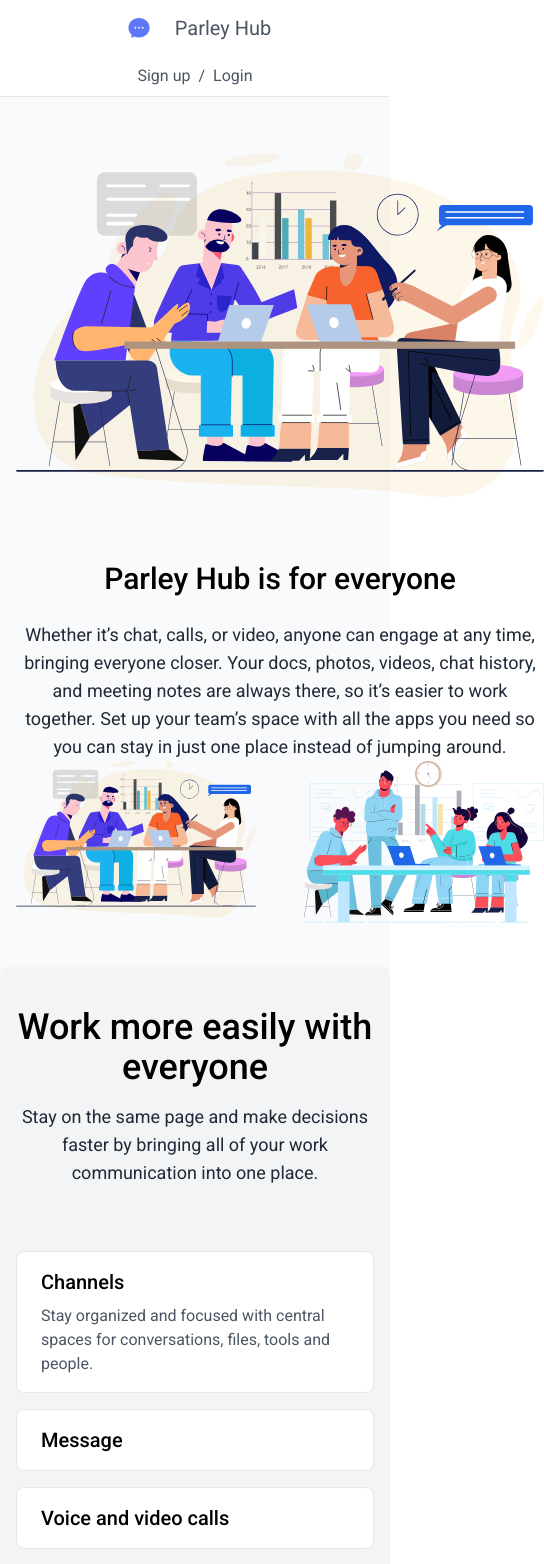
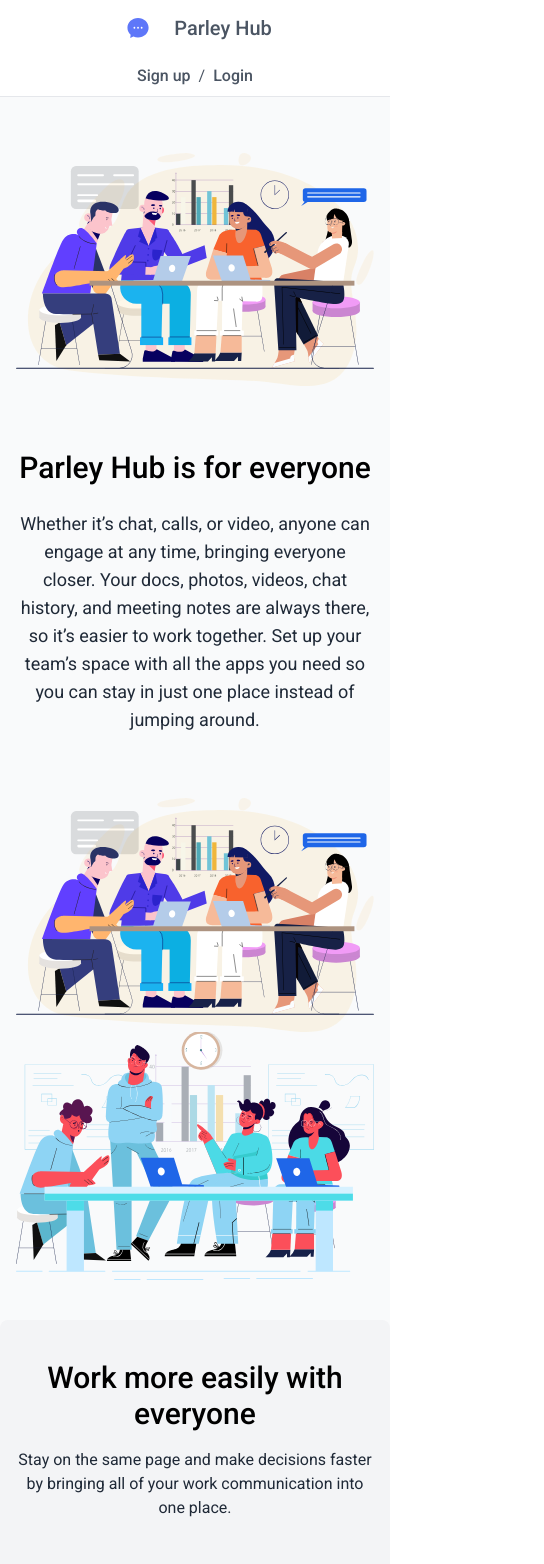
Before and after one commit to ParleyHub/Apollo, a Next.js app: page / in a window 390 px wide. Shown: the top 1564 px of the page, 544 px wide, since content can reach past the window. Built offline with nearby package versions, Linux system fonts and the light colour scheme.

Commit message:
feat: update responsive

```diff
--- a/src/components/footer/footer.tsx
+++ b/src/components/footer/footer.tsx
@@ -1,7 +1,7 @@
 import { ReactElement } from 'react';
 
 const FooterComponent = (): ReactElement => (
-  <footer className="py-4 text-center text-black">
+  <footer className="py-4 text-center text-white bg-primary-600">
     <span>©2021 Parley Hub. All rights reserved</span>
   </footer>
 );
--- a/src/components/header/header.tsx
+++ b/src/components/header/header.tsx
@@ -11,17 +11,19 @@ interface IHeaderProps {
 const HeaderGuessComponent = () => {
   const router = useRouter();
 
+  console.log('router', router);
+
   return (
     <div className="container flex justify-between items-center flex-col md:flex-row">
       <Link href="/">
         <a className="flex items-center mb-4 md:mb-0">
           <img src="/assets/images/logo.svg" alt="" className="w-10 mr-4" />
 
-          <h1 className="text-xl text-gray-600">Parley Hub</h1>
+          <h1 className="text-xl text-gray-600 font-medium">Parley Hub</h1>
         </a>
       </Link>
 
-      <nav className="text-gray-600 hidden md:flex">
+      <nav className="text-gray-600 hidden md:flex font-medium">
         <a href="#" className="mx-4 hover:underline">
           Product
         </a>
@@ -33,7 +35,9 @@ const HeaderGuessComponent = () => {
 
       <div className="flex">
         <span
-          className="text-gray-600 cursor-pointer hover:underline"
+          className={`text-gray-600 cursor-pointer hover:underline font-medium ${
+            router.pathname === '/auth/sign-up' ? 'text-primary-600' : ''
+          }`}
           onClick={() => router.push('/auth/sign-up')}
         >
           Sign up
@@ -42,7 +46,9 @@ const HeaderGuessComponent = () => {
         <span className="text-gray-600 mx-2">/</span>
 
         <span
-          className="text-gray-600 cursor-pointer hover:underline"
+          className={`text-gray-600 cursor-pointer hover:underline font-medium ${
+            router.pathname === '/auth/sign-in' ? 'text-primary-600' : ''
+          }`}
           onClick={() => router.push('/auth/sign-in')}
         >
           Login
--- a/src/pages/index.tsx
+++ b/src/pages/index.tsx
@@ -16,8 +16,8 @@ const HomeTemplate = (): ReactElement => {
     <>
       <div className="py-10 md:py-20">
         <div className="container text-center">
-          <div className="grid grid-cols-12 gap-12 lg:gap-24">
-            <div className="col-span-12 lg:col-span-8 lg:col-start-3">
+          <div className="md:grid md:grid-cols-12 md:gap-12 lg:gap-24 mb-16">
+            <div className="lg:col-span-8 lg:col-start-3">
               <div className="mb-16">
                 <Image
                   src={image04}
@@ -42,8 +42,8 @@ const HomeTemplate = (): ReactElement => {
             </div>
           </div>
 
-          <div className="grid grid-cols-12 gap-12">
-            <div className="col-span-6">
+          <div className="grid grid-cols-12 md:gap-12 lg:gap-24">
+            <div className="col-span-12 md:col-span-6">
               <Image
                 src={image04}
                 alt="Image 04"
@@ -52,7 +52,7 @@ const HomeTemplate = (): ReactElement => {
               />
             </div>
 
-            <div className="col-span-6">
+            <div className="col-span-12 md:col-span-6">
               <Image
                 src={image05}
                 alt="Image 05"
@@ -68,11 +68,11 @@ const HomeTemplate = (): ReactElement => {
         <div className="container">
           <div className="md:grid md:grid-cols-12 md:gap-4 mb-16">
             <div className="md:col-span-8 md:col-start-3 text-center">
-              <h2 className="text-4xl lg:text-4xl mb-4 text-navy-300 font-medium">
+              <h2 className="text-3xl lg:text-4xl mb-4 text-navy-300 font-medium">
                 Work more easily with everyone
               </h2>
 
-              <p className="text-lg lg:text-2xl text-gray-800">
+              <p className="text-base lg:text-2xl text-gray-800">
                 Stay on the same page and make decisions faster by bringing all
                 of your work communication into one place.
               </p>
@@ -127,8 +127,8 @@ const HomeTemplate = (): ReactElement => {
       <LazyLoad>
         <div className="py-10 md:py-20">
           <div className="container">
-            <div className="grid grid-cols-12 gap-12">
-              <div className="relative col-span-12 md:col-span-6 md:row-span-2 md:block">
+            <div className="grid grid-cols-12 md:gap-12">
+              <div className="relative col-span-12 mb-8 md:mb-0 md:col-span-6 md:row-span-2 md:block">
                 <Image
                   src={image01}
                   alt="Image 01"
@@ -138,11 +138,11 @@ const HomeTemplate = (): ReactElement => {
               </div>
 
               <div className="relative col-span-12 md:col-span-6 md:row-span-2 flex flex-col justify-center">
-                <h4 className="text-4xl mb-8 text-navy-300 font-medium">
+                <h4 className="text-3xl lg:text-4xl mb-8 text-navy-300 font-medium">
                   Create an invite-only place where you belong
                 </h4>
 
-                <p className="text-lg lg:text-2xl text-gray-800">
+                <p className="text-base lg:text-2xl text-gray-800">
                   Parley Hub servers are organized into topic-based channels
                   where you can collaborate, share, and just talk about your day
                   without clogging up a group chat.
@@ -156,8 +156,8 @@ const HomeTemplate = (): ReactElement => {
       <LazyLoad>
         <div className="py-10 md:py-20">
           <div className="container">
-            <div className="grid grid-cols-12 gap-12">
-              <div className="relative col-span-12 md:col-span-6 md:row-span-2 lg:order-2">
+            <div className="grid grid-cols-12 md:gap-12">
+              <div className="relative col-span-12 mb-8 md:mb-0 md:col-span-6 md:row-span-2 lg:order-2">
                 <Image
                   src={image02}
                   alt="Image 02"
@@ -167,11 +167,11 @@ const HomeTemplate = (): ReactElement => {
               </div>
 
               <div className="relative col-span-12 md:col-span-6 md:row-span-2 flex flex-col justify-center lg:order-1">
-                <h4 className="text-4xl mb-8 text-navy-300 font-medium">
+                <h4 className="text-3xl lg:text-4xl mb-8 text-navy-300 font-medium">
                   Where hanging out is easy
                 </h4>
 
-                <p className="text-lg lg:text-2xl text-gray-800">
+                <p className="text-base lg:text-2xl text-gray-800">
                   Grab a seat in a voice channel when you’re free. Friends in
                   your server can see you’re around and instantly pop in to talk
                   without having to call.
@@ -185,8 +185,8 @@ const HomeTemplate = (): ReactElement => {
       <LazyLoad>
         <div className="py-10 md:py-20">
           <div className="container">
-            <div className="grid grid-cols-12 gap-12">
-              <div className="relative col-span-12 md:col-span-6 md:row-span-2 md:block">
+            <div className="md:grid md:grid-cols-12 md:gap-12">
+              <div className="relative mb-8 md:mb-0 md:col-span-6 md:row-span-2 md:block">
                 <Image
                   src={image03}
                   alt="Image 03"
@@ -195,12 +195,12 @@ const HomeTemplate = (): ReactElement => {
                 />
               </div>
 
-              <div className="relative col-span-12 md:col-span-6 md:row-span-2 flex flex-col justify-center">
-                <h4 className="text-4xl mb-8 text-navy-300 font-medium">
+              <div className="relative md:col-span-6 md:row-span-2 flex flex-col justify-center">
+                <h4 className="text-3xl lg:text-4xl mb-8 text-navy-300 font-medium">
                   From few to a fandom
                 </h4>
 
-                <p className="text-lg lg:text-2xl text-gray-800">
+                <p className="text-base lg:text-2xl text-gray-800">
                   Get any community running with moderation tools and custom
                   member access. Give members special powers, set up private
                   channels, and more.
@@ -216,11 +216,11 @@ const HomeTemplate = (): ReactElement => {
           <div className="container text-center">
             <div className="lg:grid lg:grid-cols-12 lg:gap-12">
               <div className="lg:col-span-8 lg:col-start-3">
-                <h4 className="text-4xl mb-8 text-navy-300 font-medium">
+                <h4 className="text-3xl lg:text-4xl mb-8 text-navy-300 font-medium">
                   Reliable tech for staying close
                 </h4>
 
-                <p className="text-lg lg:text-2xl text-gray-800 mb-16">
+                <p className="text-base lg:text-2xl text-gray-800 mb-16">
                   Low-latency voice and video feels like you’re in the same
                   room. Wave hello over video, watch friends stream their games,
                   or gather up and have a drawing session with screen share.
```
